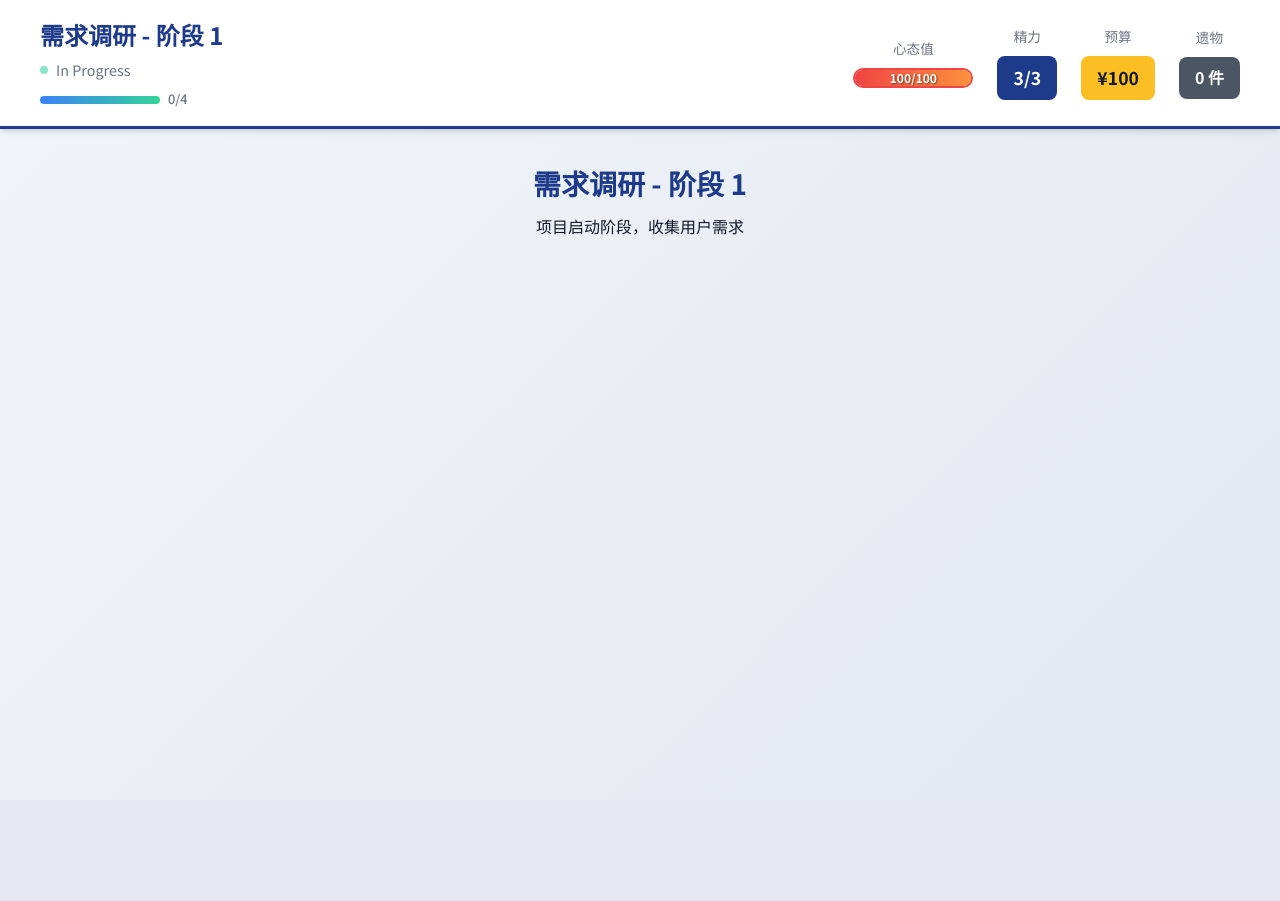
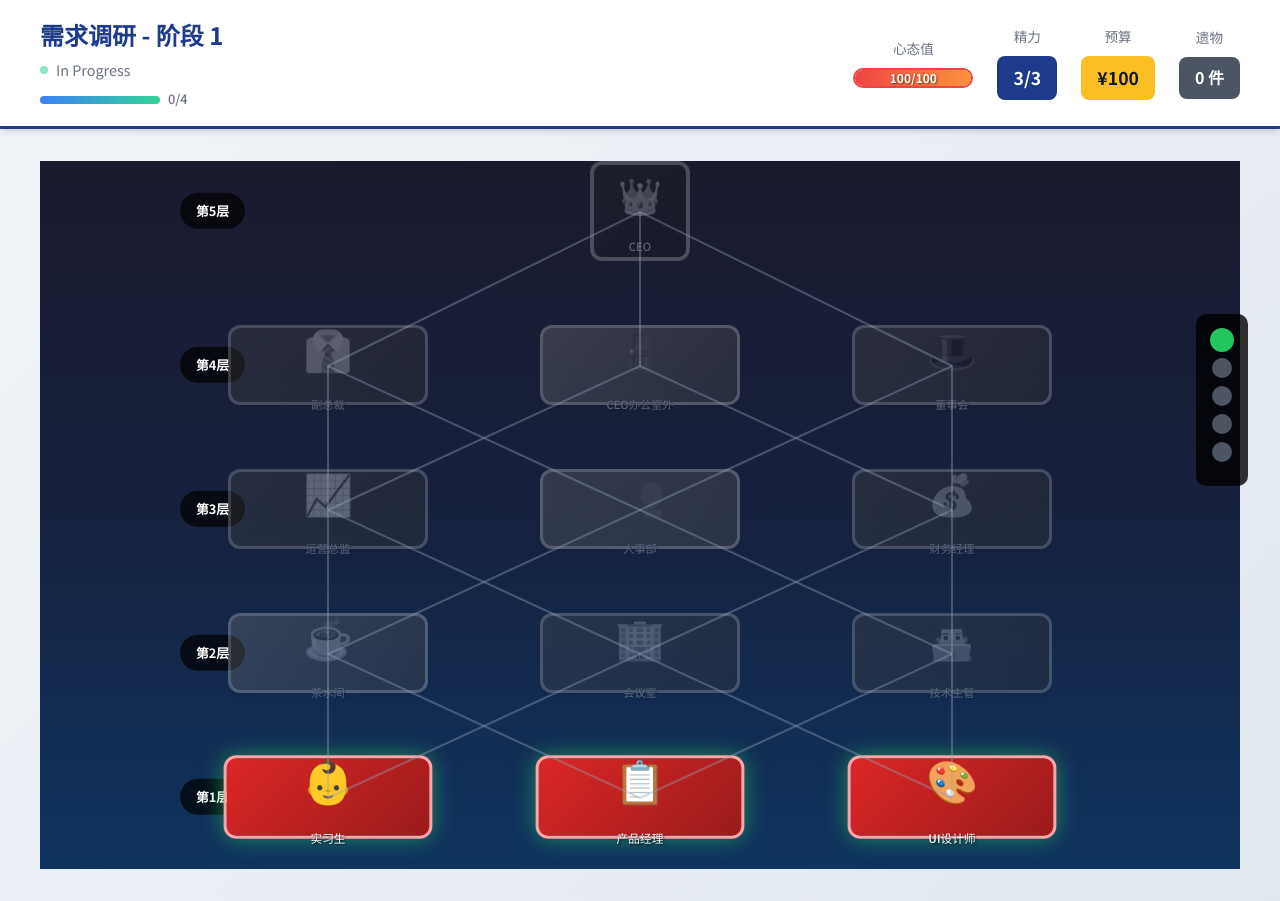
Before and after one commit to Faraway95/sbdp2-game, a Flask app: page /game in a window 1280 px wide. Before the commit the page ends 235 px from the top, so only its background shows below. Run offline with Flask 3, Linux system fonts and the light colour scheme.

Commit message:
🎮 Major gameplay improvements: Slay the Spire-style map system & CSV configuration
✨ New Features:
- 🗺️ Complete Slay the Spire-style map with 5 layers and multiple paths
- 📊 CSV configuration system for easy content editing
- 🃏 Fixed hand card display issues in combat
- 📋 Excel-compatible configuration files for maps, cards, and relics

🛠️ Technical Improvements:
- Created comprehensive map rendering system with connection lines
- Added interactive node selection and progression mechanics
- Implemented layer-based navigation with visual feedback
- Fixed card ID conflicts between frontend and backend
- Enhanced game state management for map progression

📋 Configuration Files:
- map_nodes_config.csv: Control all map nodes, connections, and rewards
- cards_config.csv: Manage card properties, effects, and rarity
- relics_config.csv: Define relic effects and acquisition methods

🎯 Gameplay Features:
- 5-layer progression system: Interns → Managers → Directors → Executives → CEO
- Multiple node types: Combat, Shop, Events, Relic rewards, Boss fights
- Visual progression indicators and path unlocking
- Hover tooltips and smooth navigation

📖 Documentation:
- Complete README update with configuration file usage guide
- Detailed tables explaining all CSV fields and editing instructions
- Clear examples for customizing game content

This update transforms the game into a full roguelike experience with
proper map progression and easy content customization capabilities.

```diff
--- a/app.py
+++ b/app.py
@@ -159,7 +159,7 @@ def start_game():
 
         # 创建游戏会话
         session_id = str(uuid.uuid4())
-        starter_deck = ['blame_shift', 'slack_off', 'empty_promise', 'manage_up', 'blame_shift', 'slack_off', 'empty_promise', 'manage_up', 'meeting', 'team_building']
+        starter_deck = ['甩锅', '摸鱼', '画饼', '向上管理', '甩锅', '摸鱼', '画饼', '向上管理', '开会', '团建']
         game_session = GameSession(
             id=session_id,
             player_id=player.id,
@@ -240,7 +240,7 @@ def start_combat():
     # 存储战斗状态到session
     session['combat_state'] = {
         'enemy': enemy,
-        'player_hand': ['blame_shift', 'slack_off', 'empty_promise', 'manage_up', 'blame_shift'],
+        'player_hand': ['甩锅', '摸鱼', '画饼', '向上管理', '甩锅'],
         'player_block': 0,
         'player_buffs': {},
         'turn': 'player'
@@ -352,7 +352,7 @@ def end_turn():
 
     # 重置回合
     game_session.energy = 3  # 基础精力
-    combat_state['player_hand'] = ['blame_shift', 'slack_off', 'empty_promise', 'manage_up', 'blame_shift']  # Redraw cards
+    combat_state['player_hand'] = ['甩锅', '摸鱼', '画饼', '向上管理', '甩锅']  # Redraw cards
     combat_state['player_block'] = 0  # 清除格挡
 
     # 检查玩家是否死亡
--- a/static/css/game.css
+++ b/static/css/game.css
@@ -1,7 +1,235 @@
 /*
 游戏界面样式 - 战斗系统和项目管理界面
 基于"精致荒谬"设计理念的项目管理软件风格
+包含杀戮尖塔风格地图系统
 */
+
+/* === 杀戮尖塔风格地图系统 === */
+.slay-spire-map {
+    background: linear-gradient(180deg, #1a1a2e 0%, #16213e 50%, #0f3460 100%);
+    min-height: calc(100vh - 120px);
+    padding: 2rem 1rem;
+    overflow-y: auto;
+    position: relative;
+}
+
+.map-container {
+    max-width: 800px;
+    margin: 0 auto;
+    position: relative;
+}
+
+.map-layer {
+    display: flex;
+    justify-content: center;
+    align-items: center;
+    margin-bottom: 4rem;
+    position: relative;
+}
+
+.map-layer:last-child {
+    margin-bottom: 2rem;
+}
+
+/* 节点样式 */
+.map-node {
+    width: 80px;
+    height: 80px;
+    border-radius: 50%;
+    display: flex;
+    flex-direction: column;
+    align-items: center;
+    justify-content: center;
+    margin: 0 2rem;
+    position: relative;
+    cursor: pointer;
+    transition: all 0.3s ease;
+    box-shadow: 0 4px 12px rgba(0, 0, 0, 0.3);
+    border: 3px solid;
+}
+
+/* 不同类型节点的样式 */
+.map-node.combat {
+    background: linear-gradient(135deg, #dc2626 0%, #991b1b 100%);
+    border-color: #fca5a5;
+}
+
+.map-node.shop {
+    background: linear-gradient(135deg, #d97706 0%, #92400e 100%);
+    border-color: #fed7aa;
+}
+
+.map-node.event {
+    background: linear-gradient(135deg, #7c3aed 0%, #5b21b6 100%);
+    border-color: #c4b5fd;
+}
+
+.map-node.relic {
+    background: linear-gradient(135deg, #059669 0%, #047857 100%);
+    border-color: #a7f3d0;
+}
+
+.map-node.boss {
+    background: linear-gradient(135deg, #1f2937 0%, #111827 100%);
+    border-color: #fbbf24;
+    width: 100px;
+    height: 100px;
+    border-width: 4px;
+}
+
+/* 节点状态 */
+.map-node.completed {
+    opacity: 0.6;
+    transform: scale(0.9);
+}
+
+.map-node.available {
+    box-shadow: 0 0 20px rgba(34, 197, 94, 0.6);
+    animation: pulse-available 2s infinite;
+}
+
+.map-node.locked {
+    opacity: 0.3;
+    cursor: not-allowed;
+    filter: grayscale(100%);
+}
+
+@keyframes pulse-available {
+    0%, 100% { transform: scale(1); }
+    50% { transform: scale(1.05); }
+}
+
+/* 节点图标 */
+.node-icon {
+    font-size: 1.8rem;
+    margin-bottom: 0.2rem;
+}
+
+.map-node.boss .node-icon {
+    font-size: 2.2rem;
+}
+
+.node-label {
+    font-size: 0.7rem;
+    color: white;
+    text-align: center;
+    font-weight: 500;
+    text-shadow: 1px 1px 2px rgba(0, 0, 0, 0.8);
+}
+
+/* 连接线 */
+.map-connection {
+    position: absolute;
+    background: rgba(148, 163, 184, 0.4);
+    height: 2px;
+    transform-origin: left center;
+    z-index: 1;
+}
+
+.map-connection.active {
+    background: rgba(34, 197, 94, 0.8);
+    box-shadow: 0 0 8px rgba(34, 197, 94, 0.6);
+}
+
+/* 层级标签 */
+.layer-label {
+    position: absolute;
+    left: -60px;
+    top: 50%;
+    transform: translateY(-50%);
+    background: rgba(0, 0, 0, 0.7);
+    color: white;
+    padding: 0.5rem 1rem;
+    border-radius: 20px;
+    font-size: 0.8rem;
+    font-weight: 600;
+}
+
+/* 地图导航 */
+.map-navigation {
+    position: fixed;
+    right: 2rem;
+    top: 50%;
+    transform: translateY(-50%);
+    background: rgba(0, 0, 0, 0.8);
+    padding: 1rem;
+    border-radius: 10px;
+    z-index: 10;
+}
+
+.nav-layer {
+    width: 20px;
+    height: 20px;
+    border-radius: 50%;
+    background: rgba(148, 163, 184, 0.5);
+    margin-bottom: 0.5rem;
+    cursor: pointer;
+    transition: all 0.3s ease;
+}
+
+.nav-layer.current {
+    background: #22c55e;
+    transform: scale(1.2);
+}
+
+.nav-layer.completed {
+    background: #64748b;
+}
+
+/* 节点悬停效果 */
+.map-node:hover:not(.locked) {
+    transform: scale(1.1);
+    box-shadow: 0 8px 25px rgba(0, 0, 0, 0.4);
+}
+
+/* 节点详情弹窗 */
+.node-tooltip {
+    position: absolute;
+    bottom: 100%;
+    left: 50%;
+    transform: translateX(-50%);
+    background: rgba(0, 0, 0, 0.9);
+    color: white;
+    padding: 0.8rem 1rem;
+    border-radius: 8px;
+    font-size: 0.8rem;
+    white-space: nowrap;
+    opacity: 0;
+    pointer-events: none;
+    transition: opacity 0.3s ease;
+    z-index: 20;
+}
+
+.map-node:hover .node-tooltip {
+    opacity: 1;
+}
+
+/* 响应式设计 */
+@media (max-width: 768px) {
+    .map-node {
+        width: 60px;
+        height: 60px;
+        margin: 0 1rem;
+    }
+
+    .map-node.boss {
+        width: 75px;
+        height: 75px;
+    }
+
+    .node-icon {
+        font-size: 1.4rem;
+    }
+
+    .layer-label {
+        display: none;
+    }
+
+    .map-navigation {
+        right: 1rem;
+        transform: translateY(-50%) scale(0.8);
+    }
+}
 
 .game-body {
     background: linear-gradient(135deg, #F1F5F9 0%, #E2E8F0 100%);
--- a/static/js/game-v2.js
+++ b/static/js/game-v2.js
@@ -20,8 +20,58 @@ let gameState = {
     discardPile: [],
     relics: [],
     inCombat: false,
-    mapData: null
+    mapData: null,
+    currentLayer: 1,
+    completedNodes: [],
+    availableNodes: []
 };
+
+// 地图配置数据
+const mapConfiguration = [
+    // 第1层 - 起始战斗
+    {
+        layer: 1,
+        nodes: [
+            { id: '1-1', type: 'combat', name: '实习生', icon: '👶', connections: ['2-1', '2-2'] },
+            { id: '1-2', type: 'combat', name: '产品经理', icon: '📋', connections: ['2-1', '2-3'] },
+            { id: '1-3', type: 'combat', name: 'UI设计师', icon: '🎨', connections: ['2-2', '2-3'] }
+        ]
+    },
+    // 第2层 - 混合节点
+    {
+        layer: 2,
+        nodes: [
+            { id: '2-1', type: 'shop', name: '茶水间', icon: '☕', connections: ['3-1', '3-2'] },
+            { id: '2-2', type: 'event', name: '会议室', icon: '🏢', connections: ['3-1', '3-3'] },
+            { id: '2-3', type: 'combat', name: '技术主管', icon: '👨‍💻', connections: ['3-2', '3-3'] }
+        ]
+    },
+    // 第3层 - 进阶挑战
+    {
+        layer: 3,
+        nodes: [
+            { id: '3-1', type: 'combat', name: '运营总监', icon: '📈', connections: ['4-1', '4-2'] },
+            { id: '3-2', type: 'relic', name: '人事部', icon: '👥', connections: ['4-1', '4-3'] },
+            { id: '3-3', type: 'combat', name: '财务经理', icon: '💰', connections: ['4-2', '4-3'] }
+        ]
+    },
+    // 第4层 - 最终准备
+    {
+        layer: 4,
+        nodes: [
+            { id: '4-1', type: 'combat', name: '副总裁', icon: '👔', connections: ['5-1'] },
+            { id: '4-2', type: 'shop', name: 'CEO办公室外', icon: '🚪', connections: ['5-1'] },
+            { id: '4-3', type: 'event', name: '董事会', icon: '🎩', connections: ['5-1'] }
+        ]
+    },
+    // 第5层 - BOSS
+    {
+        layer: 5,
+        nodes: [
+            { id: '5-1', type: 'boss', name: 'CEO', icon: '👑', connections: [] }
+        ]
+    }
+];
 
 // 扩展卡牌数据（包含所有新卡牌）
 const cardData = {
@@ -986,3 +1036,332 @@ gameStyle.textContent = `
     .node-event { border-color: var(--defense-blue); }
 `;
 document.head.appendChild(gameStyle);
+
+// ===== 地图系统功能 =====
+
+/**
+ * 初始化地图系统
+ */
+function initializeMap() {
+    // 初始设置：第一层的所有节点都可用
+    gameState.availableNodes = ['1-1', '1-2', '1-3'];
+    gameState.completedNodes = [];
+    gameState.currentLayer = 1;
+
+    renderMap();
+    renderNavigation();
+}
+
+/**
+ * 渲染地图
+ */
+function renderMap() {
+    const mapContent = document.getElementById('mapContent');
+    mapContent.innerHTML = '';
+
+    // 从上到下渲染每一层（倒序，因为杀戮尖塔风格是从下往上）
+    for (let i = mapConfiguration.length - 1; i >= 0; i--) {
+        const layer = mapConfiguration[i];
+        const layerElement = createLayerElement(layer);
+        mapContent.appendChild(layerElement);
+    }
+
+    // 渲染连接线
+    setTimeout(() => renderConnections(), 100); // 延迟一下确保节点已渲染
+}
+
+/**
+ * 创建层级元素
+ */
+function createLayerElement(layer) {
+    const layerDiv = document.createElement('div');
+    layerDiv.className = 'map-layer';
+    layerDiv.dataset.layer = layer.layer;
+
+    // 层级标签
+    const layerLabel = document.createElement('div');
+    layerLabel.className = 'layer-label';
+    layerLabel.textContent = `第${layer.layer}层`;
+    layerDiv.appendChild(layerLabel);
+
+    // 节点容器
+    const nodesContainer = document.createElement('div');
+    nodesContainer.className = 'layer-nodes';
+    nodesContainer.style.display = 'flex';
+    nodesContainer.style.justifyContent = 'center';
+    nodesContainer.style.gap = '3rem';
+
+    layer.nodes.forEach(node => {
+        const nodeElement = createNodeElement(node);
+        nodesContainer.appendChild(nodeElement);
+    });
+
+    layerDiv.appendChild(nodesContainer);
+    return layerDiv;
+}
+
+/**
+ * 创建节点元素
+ */
+function createNodeElement(node) {
+    const nodeDiv = document.createElement('div');
+    nodeDiv.className = `map-node ${node.type}`;
+    nodeDiv.dataset.nodeId = node.id;
+    nodeDiv.dataset.nodeType = node.type;
+
+    // 设置节点状态
+    if (gameState.completedNodes.includes(node.id)) {
+        nodeDiv.classList.add('completed');
+    } else if (gameState.availableNodes.includes(node.id)) {
+        nodeDiv.classList.add('available');
+    } else {
+        nodeDiv.classList.add('locked');
+    }
+
+    // 节点内容
+    const nodeIcon = document.createElement('div');
+    nodeIcon.className = 'node-icon';
+    nodeIcon.textContent = node.icon;
+
+    const nodeLabel = document.createElement('div');
+    nodeLabel.className = 'node-label';
+    nodeLabel.textContent = node.name;
+
+    // 悬浮提示
+    const tooltip = document.createElement('div');
+    tooltip.className = 'node-tooltip';
+    tooltip.textContent = getNodeDescription(node);
+
+    nodeDiv.appendChild(nodeIcon);
+    nodeDiv.appendChild(nodeLabel);
+    nodeDiv.appendChild(tooltip);
+
+    // 添加点击事件
+    if (gameState.availableNodes.includes(node.id)) {
+        nodeDiv.addEventListener('click', () => selectNode(node));
+    }
+
+    return nodeDiv;
+}
+
+/**
+ * 获取节点描述
+ */
+function getNodeDescription(node) {
+    const descriptions = {
+        combat: '战斗 - 获得金钱和经验',
+        shop: '商店 - 购买卡牌和遗物',
+        event: '随机事件 - 风险与机遇并存',
+        relic: '遗物 - 获得强力道具',
+        boss: '最终BOSS - 击败CEO！'
+    };
+    return descriptions[node.type] || '未知节点';
+}
+
+/**
+ * 渲染连接线
+ */
+function renderConnections() {
+    // 清除现有连接线
+    document.querySelectorAll('.map-connection').forEach(el => el.remove());
+
+    mapConfiguration.forEach(layer => {
+        layer.nodes.forEach(node => {
+            const nodeElement = document.querySelector(`[data-node-id="${node.id}"]`);
+            if (!nodeElement) return;
+
+            node.connections.forEach(targetId => {
+                const targetElement = document.querySelector(`[data-node-id="${targetId}"]`);
+                if (!targetElement) return;
+
+                const connection = createConnectionLine(nodeElement, targetElement);
+                document.querySelector('.map-container').appendChild(connection);
+            });
+        });
+    });
+}
+
+/**
+ * 创建连接线
+ */
+function createConnectionLine(fromElement, toElement) {
+    const fromRect = fromElement.getBoundingClientRect();
+    const toRect = toElement.getBoundingClientRect();
+    const containerRect = document.querySelector('.map-container').getBoundingClientRect();
+
+    const fromX = fromRect.left + fromRect.width / 2 - containerRect.left;
+    const fromY = fromRect.top + fromRect.height / 2 - containerRect.top;
+    const toX = toRect.left + toRect.width / 2 - containerRect.left;
+    const toY = toRect.top + toRect.height / 2 - containerRect.top;
+
+    const length = Math.sqrt(Math.pow(toX - fromX, 2) + Math.pow(toY - fromY, 2));
+    const angle = Math.atan2(toY - fromY, toX - fromX) * 180 / Math.PI;
+
+    const line = document.createElement('div');
+    line.className = 'map-connection';
+    line.style.position = 'absolute';
+    line.style.left = fromX + 'px';
+    line.style.top = fromY + 'px';
+    line.style.width = length + 'px';
+    line.style.transform = `rotate(${angle}deg)`;
+
+    // 如果路径已激活则高亮
+    const fromNodeId = fromElement.dataset.nodeId;
+    const toNodeId = toElement.dataset.nodeId;
+    if (gameState.completedNodes.includes(fromNodeId) || gameState.availableNodes.includes(toNodeId)) {
+        line.classList.add('active');
+    }
+
+    return line;
+}
+
+/**
+ * 选择节点
+ */
+async function selectNode(node) {
+    try {
+        showNotification(`进入：${node.name}`, 'info');
+
+        switch (node.type) {
+            case 'combat':
+                await startCombat();
+                break;
+            case 'shop':
+                showShop();
+                break;
+            case 'event':
+                showEvent();
+                break;
+            case 'relic':
+                showRelicReward();
+                break;
+            case 'boss':
+                await startBossFight();
+                break;
+        }
+
+        // 完成节点
+        completeNode(node.id);
+
+    } catch (error) {
+        console.error('选择节点错误:', error);
+        showNotification('节点处理失败，请重试', 'error');
+    }
+}
+
+/**
+ * 完成节点
+ */
+function completeNode(nodeId) {
+    // 添加到已完成节点
+    if (!gameState.completedNodes.includes(nodeId)) {
+        gameState.completedNodes.push(nodeId);
+    }
+
+    // 移除当前可用节点
+    gameState.availableNodes = gameState.availableNodes.filter(id => id !== nodeId);
+
+    // 找到该节点并激活其连接的节点
+    const node = findNodeById(nodeId);
+    if (node) {
+        node.connections.forEach(connectionId => {
+            if (!gameState.completedNodes.includes(connectionId) &&
+                !gameState.availableNodes.includes(connectionId)) {
+                gameState.availableNodes.push(connectionId);
+            }
+        });
+
+        // 检查是否需要更新当前层级
+        const nodeLayer = parseInt(nodeId.split('-')[0]);
+        if (nodeLayer > gameState.currentLayer) {
+            gameState.currentLayer = nodeLayer;
+        }
+    }
+
+    // 重新渲染地图
+    renderMap();
+    renderNavigation();
+}
+
+/**
+ * 根据ID查找节点
+ */
+function findNodeById(nodeId) {
+    for (const layer of mapConfiguration) {
+        const node = layer.nodes.find(n => n.id === nodeId);
+        if (node) return node;
+    }
+    return null;
+}
+
+/**
+ * 渲染导航
+ */
+function renderNavigation() {
+    const navigation = document.getElementById('mapNavigation');
+    navigation.innerHTML = '';
+
+    mapConfiguration.forEach(layer => {
+        const navDot = document.createElement('div');
+        navDot.className = 'nav-layer';
+        navDot.dataset.layer = layer.layer;
+
+        // 设置导航点状态
+        if (layer.layer === gameState.currentLayer) {
+            navDot.classList.add('current');
+        } else if (layer.layer < gameState.currentLayer) {
+            navDot.classList.add('completed');
+        }
+
+        // 添加点击滚动功能
+        navDot.addEventListener('click', () => {
+            const layerElement = document.querySelector(`[data-layer="${layer.layer}"]`);
+            if (layerElement) {
+                layerElement.scrollIntoView({ behavior: 'smooth', block: 'center' });
+            }
+        });
+
+        navigation.appendChild(navDot);
+    });
+}
+
+/**
+ * 显示商店（占位符）
+ */
+function showShop() {
+    showNotification('商店功能开发中...', 'info');
+}
+
+/**
+ * 显示事件（占位符）
+ */
+function showEvent() {
+    const events = [
+        '发现了一台被遗忘的打印机，获得15金钱',
+        '加班到深夜，失去5点心态值但获得额外经验',
+        '在茶水间遇到了老板，获得意外赞赏'
+    ];
+    const randomEvent = events[Math.floor(Math.random() * events.length)];
+    showNotification(randomEvent, 'info');
+}
+
+/**
+ * 显示遗物奖励（占位符）
+ */
+function showRelicReward() {
+    showNotification('获得神秘遗物！', 'success');
+}
+
+/**
+ * 开始BOSS战斗
+ */
+async function startBossFight() {
+    showNotification('面对最终挑战...', 'warning');
+    await startCombat();
+}
+
+// 初始化游戏时调用地图初始化
+document.addEventListener('DOMContentLoaded', function() {
+    // 其他初始化代码...
+    initializeMap();
+});
--- a/templates/game.html
+++ b/templates/game.html
@@ -120,20 +120,17 @@
         </div>
     </div>
 
-    <!-- 非战斗界面 - 项目地图 -->
-    <div class="map-area" id="mapArea">
-        <div class="map-header">
-            <h2 id="mapStageTitle">需求调研 - 阶段 1</h2>
-            <p id="mapStageDescription">项目启动阶段，收集用户需求</p>
-            <div class="stage-navigation">
-                <div class="stage-indicator" id="stageIndicator">
-                    <!-- 阶段指示器将通过JavaScript生成 -->
-                </div>
+    <!-- 杀戮尖塔风格地图 -->
+    <div class="map-area slay-spire-map" id="mapArea">
+        <div class="map-container">
+            <div class="map-content" id="mapContent">
+                <!-- 地图层级将通过JavaScript动态生成 -->
             </div>
         </div>
 
-        <div class="project-map" id="projectMap">
-            <!-- 节点将通过JavaScript动态生成 -->
+        <!-- 地图导航 -->
+        <div class="map-navigation" id="mapNavigation">
+            <!-- 导航点将通过JavaScript生成 -->
         </div>
     </div>
 
```
Also changed, not shown: cards_config.csv (added, +15 -0 lines), game_data.py (+50 -2 lines), map_nodes_config.csv (added, +14 -0 lines), relics_config.csv (added, +10 -0 lines), .claude/settings.local.json, README.md.
